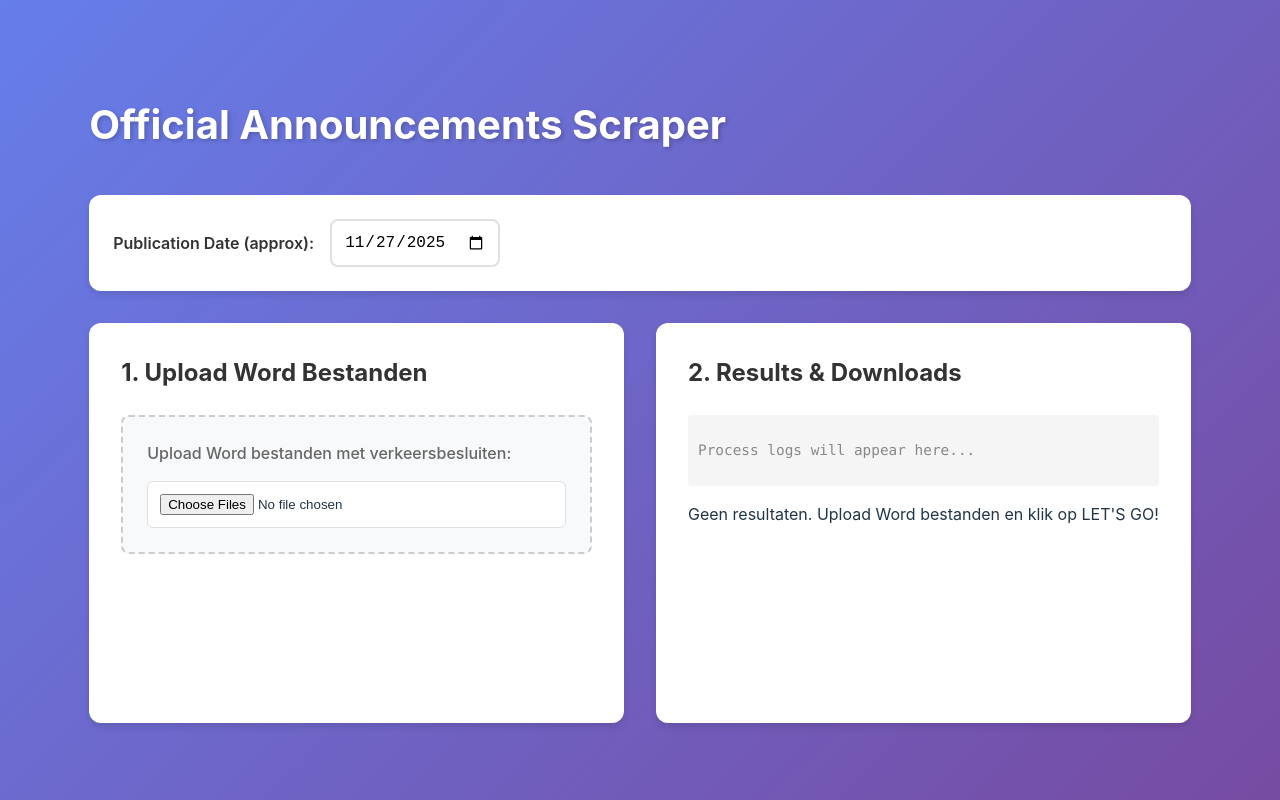
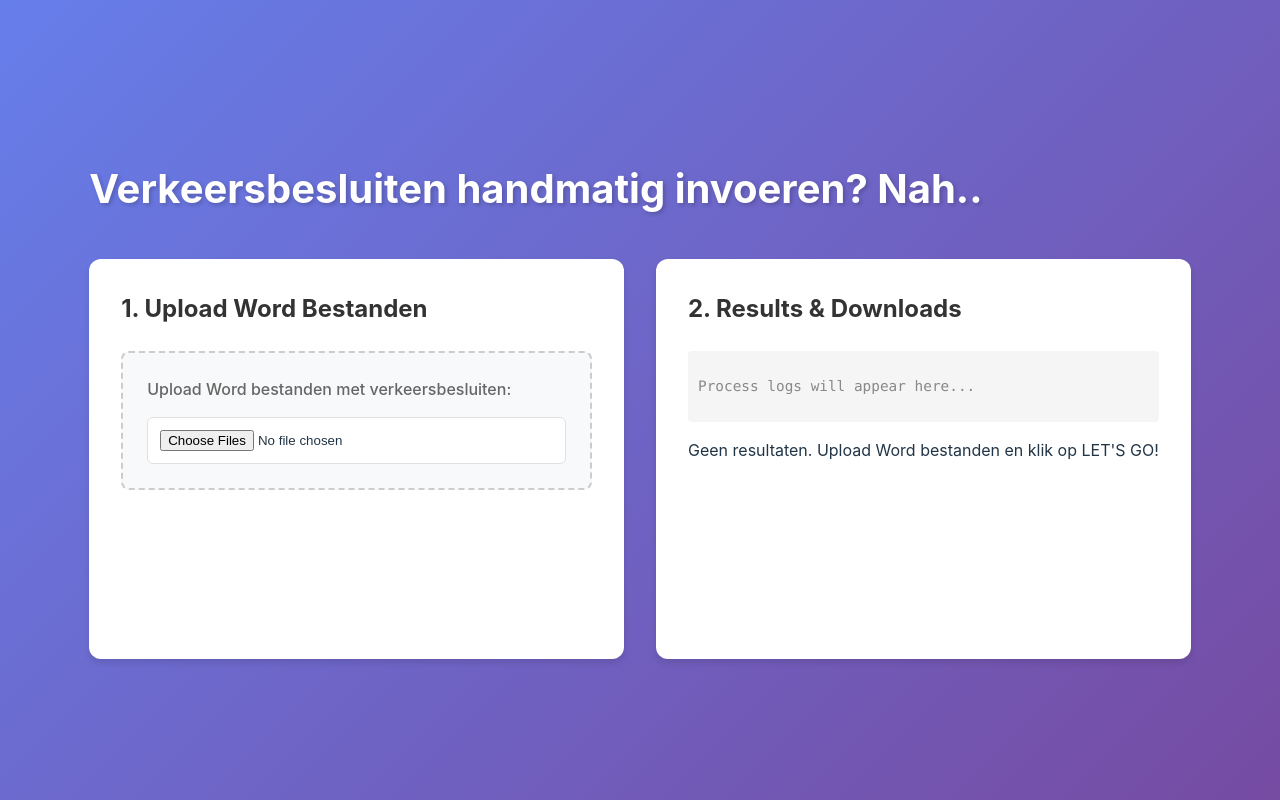
Before and after one commit to g9tdpftqsq-cmyk/verkeersbesluiten, a React (Vite) app: page / in a window 1280 px wide. Built offline with nearby package versions, Linux system fonts and the light colour scheme.

Commit message:
Updated title and removed date input

```diff
--- a/src/App.jsx
+++ b/src/App.jsx
@@ -173,18 +173,9 @@ function App() {
 
   return (
     <div className="container">
-      <h1>Official Announcements Scraper</h1>
+      <h1>Verkeersbesluiten handmatig invoeren? Nah..</h1>
 
-      <div className="controls">
-        <label>Publication Date (approx): </label>
-        <input
-          type="date"
-          value={date}
-          onChange={(e) => setDate(e.target.value)}
-        />
-        {/* Optional manual fetch */}
-        {/* <button onClick={handleFetch} disabled={loading}>Fetch All (Debug)</button> */}
-      </div>
+
 
       <div className="content-grid">
         <div className="panel">
```
